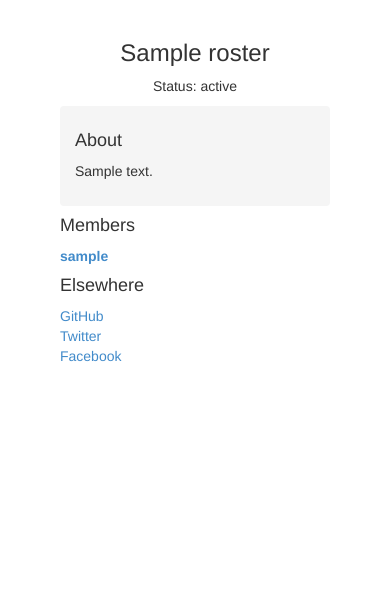
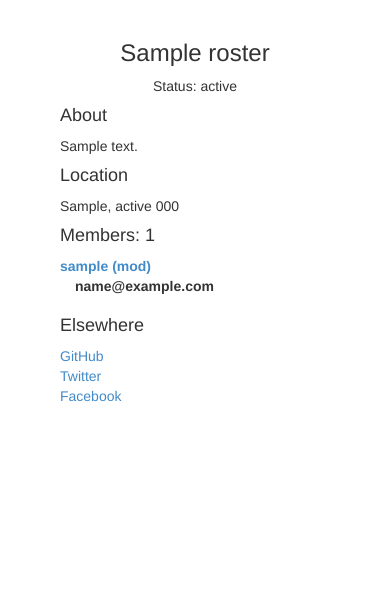
Before and after one commit to trriplejay/django-hiddenblade, a Django app: a page that uses hiddenblade/templates/_layouts/base.html in a window 390 px wide. Shown: the part 52-658 px from the top of the page. Run offline with Django 3.2, Linux system fonts and the light colour scheme; a user stored in the database is signed in; tables that the repository leaves empty hold one stand-in row (values such as "Sample post"); some libraries are stand-ins or nearby versions.

Commit message:
query changes for group dashboard

```diff
--- a/hiddenblade/templates/_layouts/base.html
+++ b/hiddenblade/templates/_layouts/base.html
@@ -4,6 +4,7 @@
     <title>{% block page_title %}{% endblock %}Assasinate.me</title>
     <meta name="viewport" content="width=device-width, initial-scale=1.0">
     <link rel="stylesheet" href="{{ STATIC_URL }}css/bootstrap.min.css">
+    <link rel="stylesheet" href="{{ STATIC_URL }}css/rosterdashboard.css">
   </head>
   <body style="margin-bottom: 60px;">
   <div class="container">
--- a/rosters/models.py
+++ b/rosters/models.py
@@ -1,6 +1,5 @@
 from django.db import models
 from players.models import Player
-from localflavor.us.models import USPostalCodeField
 from localflavor.us.models import USStateField
 from django.template.defaultfilters import slugify
 
@@ -11,7 +10,7 @@ class RosterManager(models.Manager):
     def live(self):
         return self.model.objects.filter(is_active=True)
 
-    def get_players_members(self):
+    def get_players(self):
         """
         returns a queryset of all members of the group and their
         associated player object
@@ -23,6 +22,10 @@ class RosterManager(models.Manager):
         return self.model.objects.all().prefetch_related(
             'members'
             ).filter(is_moderator=True)
+
+    def get_memberships(self):
+
+        return Membership.objects.all()
 
 
 class Roster(models.Model):
@@ -82,6 +85,9 @@ class MembershipManager(models.Manager):
     def live(self):
         return self.model.objects.all()
 
+    def get_moderators(self):
+        return self.model.objects.filter(is_moderator=True)
+
 
 class Membership(models.Model):
     """
--- a/rosters/templates/rosters/roster_detail.html
+++ b/rosters/templates/rosters/roster_detail.html
@@ -5,37 +5,39 @@
 
 {% block page_content %}
 {% if user.is_authenticated %}
-<div class="col-sm-8 blog-main">
+<div class="col-sm-8 dashboard-main">
 <center>
 <h3>{{ roster.name}}</h3>
 <p>Status: {{ roster.status}}</p>
 </center>
 </div>
 
-<div class="col-sm-3 col-sm-offset-1 blog-sidebar">
-          <div class="sidebar-module sidebar-module-inset"
-          style="padding: 15px;
-  background-color: #f5f5f5;
-  border-radius: 4px;">
+<div class="col-sm-3 col-sm-offset-1 ">
+          <div class="sidebar-module sidebar-module-inset">
             <h4>About</h4>
             <p>{{ roster.description }}</p>
+            <h4>Location</h4>
+            <p>{{ roster.city }}, {{roster.state}} {{roster.zipcode}}</p>
+
           </div>
           <div class="sidebar-module">
-            <h4>Members</h4>
+            <h4>Members: {{members.count}}</h4>
             <ol class="list-unstyled">
-              {%for player in roster.members.all %}
-              <li><b><a href="#">
-                {{player.username}}
-                {{membership.date_joined}}
+              {% for member in members %}
+              <li><b><a href="#"  onclick="$('#{{ member.player.id }}').toggle();">
 
-
+                {{member.player.username}}
+                {% if member.is_moderator %}
+                (mod)
+                {% endif %}
+                </a>
+                <div id="{{ member.player.id }}" class='container member-list'>
+                <p>{{member.player.email}}</p>
+                </div>
 
               </a></b></li>
               {% endfor %}
-              {% for member in roster.membership.all %}
-                <li><p>{{member.player.email}}
-                  {{member.date_joined}}</p></li>
-              {% endfor %}
+
             </ol>
           </div>
           <div class="sidebar-module">
--- a/rosters/views.py
+++ b/rosters/views.py
@@ -5,6 +5,8 @@ from django import forms
 from .forms import RosterCreationForm, RosterChangeForm
 from .forms import MembershipCreationForm
 from django.core.urlresolvers import reverse_lazy
+from django.core.exceptions import PermissionDenied
+from django.views.generic.detail import SingleObjectMixin
 
 # Create your views here.
 class RosterListView(ListView):
@@ -80,6 +82,30 @@ class RosterUpdateView(FormView):
 
 class RosterDetailView(DetailView):
     model = Roster
+    #template_name = 'rosters/roster_detail.html'
 
     def get_queryset(self):
-        return self.model.objects.get_players_members()
+        return self.model.objects.live()
+
+    def dispatch(self, request, *args, **kwargs):
+        if (request.user.is_authenticated() # &
+#            request.user.id in self.get_queryset()
+        ):
+            return super(RosterDetailView, self).dispatch(request, *args, **kwargs)
+        else:
+            raise PermissionDenied  # HTTP 403
+
+    def get_context_data(self, **kwargs):
+        """
+        Insert the needed objects into the context dict.
+
+        """
+        context = super(RosterDetailView, self).get_context_data(**kwargs)
+
+        context['members'] = Membership.objects.filter(
+            roster_id=context['object'].id
+        )
+        """context['mem_mod'] = Membership.objects.filter(
+            roster_id=context['object'].id, is_moderator=True
+        )"""
+        return context
```
